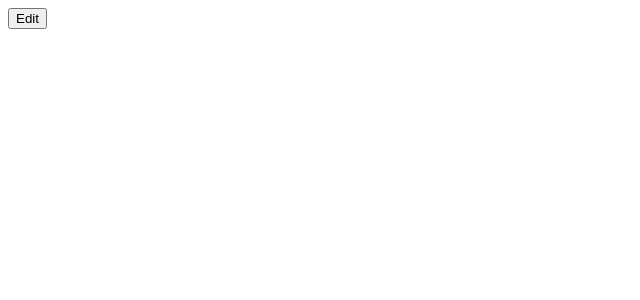
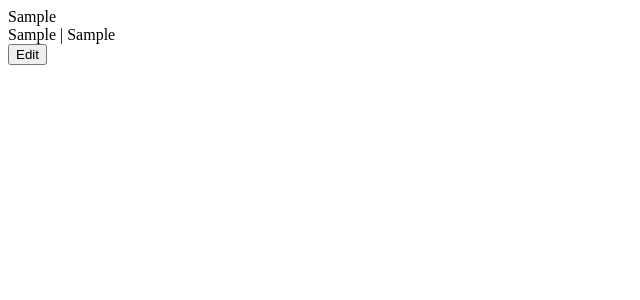
Before and after one commit to geon-youn/cv-application, a React (Create React App) app: page / in a window 1280 px wide. Both pictures are taken after typing "Sample", "Sample", "Sample" into the empty fields and a click on the button "Submit". Shown: the top 300 px of the page, without its empty margins (0-640 px from the left). Built offline with nearby package versions, Linux system fonts and the light colour scheme; the HTML template or start-up script is replaced by a standard one.

Commit message:
add submit version of general information

```diff
--- a/src/components/GeneralInformation.js
+++ b/src/components/GeneralInformation.js
@@ -46,6 +46,11 @@ export default function GeneralInformation({ editing }) {
             </>
         );
     } else {
-        return;
+        return (
+            <>
+                <div className="name">{info.name}</div>
+                <div className="contact">{info.email} {info.email && info.phone ? '|' : ''} {info.phone}</div>
+            </>
+        );
     }
 }
```
